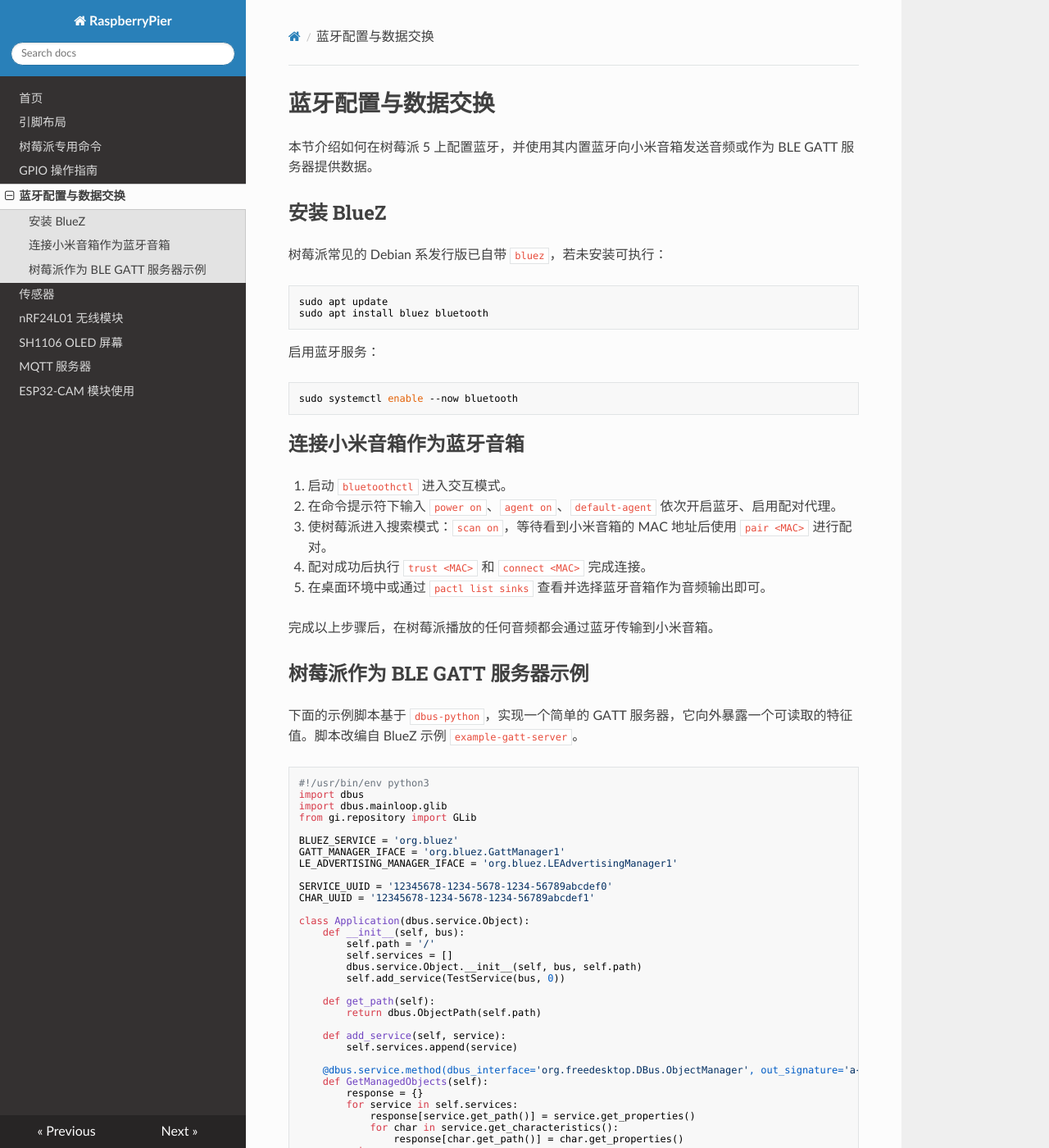
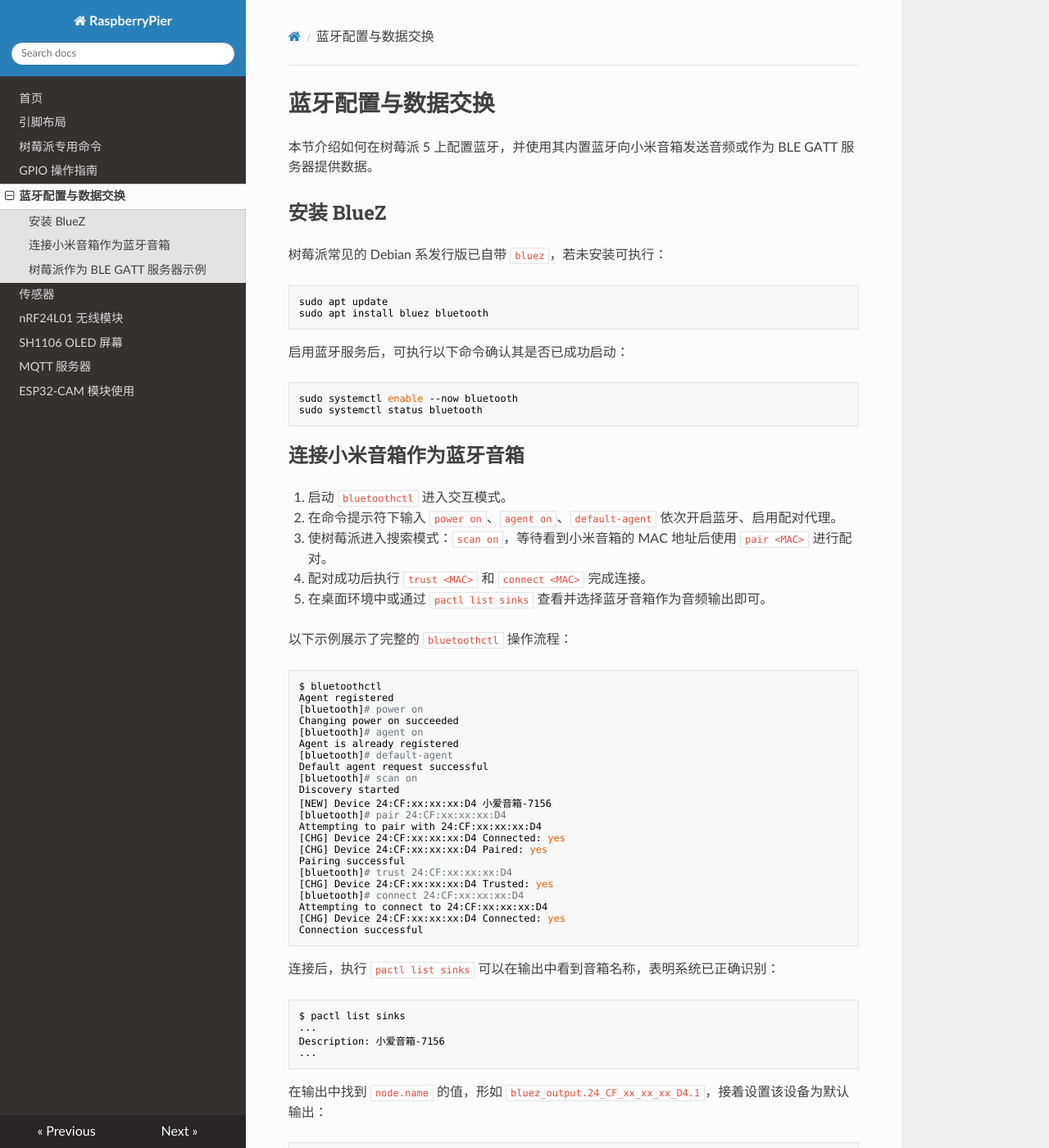
Before and after one commit to SwartzMss/RaspberryPier, an MkDocs documentation site: the page built from docs/bluetooth.md, in a window 1280 px wide and 1400 px high. Shown: the whole window at 82% size. Built offline with MkDocs 1.6.1, drawn with Linux system fonts in a browser that asks for light colours; nearby versions of some CDN libraries; some of the changed text lies outside the part shown.

Commit message:
Explain setting default sink and test audio

````diff
--- a/docs/bluetooth.md
+++ b/docs/bluetooth.md
@@ -11,10 +11,11 @@
 sudo apt install bluez bluetooth
 ```
 
-启用蓝牙服务：
+启用蓝牙服务后，可执行以下命令确认其是否已成功启动：
 
 ```bash
 sudo systemctl enable --now bluetooth
+sudo systemctl status bluetooth
 ```
 
 ## 连接小米音箱作为蓝牙音箱
@@ -24,6 +25,56 @@
 3. 使树莓派进入搜索模式：`scan on`，等待看到小米音箱的 MAC 地址后使用 `pair <MAC>` 进行配对。
 4. 配对成功后执行 `trust <MAC>` 和 `connect <MAC>` 完成连接。
 5. 在桌面环境中或通过 `pactl list sinks` 查看并选择蓝牙音箱作为音频输出即可。
+
+以下示例展示了完整的 `bluetoothctl` 操作流程：
+
+```bash
+$ bluetoothctl
+Agent registered
+[bluetooth]# power on
+Changing power on succeeded
+[bluetooth]# agent on
+Agent is already registered
+[bluetooth]# default-agent
+Default agent request successful
+[bluetooth]# scan on
+Discovery started
+[NEW] Device 24:CF:xx:xx:xx:D4 小爱音箱-7156
+[bluetooth]# pair 24:CF:xx:xx:xx:D4
+Attempting to pair with 24:CF:xx:xx:xx:D4
+[CHG] Device 24:CF:xx:xx:xx:D4 Connected: yes
+[CHG] Device 24:CF:xx:xx:xx:D4 Paired: yes
+Pairing successful
+[bluetooth]# trust 24:CF:xx:xx:xx:D4
+[CHG] Device 24:CF:xx:xx:xx:D4 Trusted: yes
+[bluetooth]# connect 24:CF:xx:xx:xx:D4
+Attempting to connect to 24:CF:xx:xx:xx:D4
+[CHG] Device 24:CF:xx:xx:xx:D4 Connected: yes
+Connection successful
+```
+
+连接后，执行 `pactl list sinks` 可以在输出中看到音箱名称，表明系统已正确识别：
+
+```bash
+$ pactl list sinks
+...
+Description: 小爱音箱-7156
+...
+```
+
+在输出中找到 `node.name` 的值，形如 `bluez_output.24_CF_xx_xx_xx_D4.1`，接着设置该设备为默认输出：
+
+```bash
+pactl set-default-sink bluez_output.24_CF_xx_xx_xx_D4.1
+```
+
+如需测试是否能正常播放，可安装 `sox` 并播放三秒钟 440Hz 正弦波：
+
+```bash
+sudo apt update
+sudo apt install sox libsox-fmt-mp3
+play -n synth 3 sine 440
+```
 
 完成以上步骤后，在树莓派播放的任何音频都会通过蓝牙传输到小米音箱。
 
````
